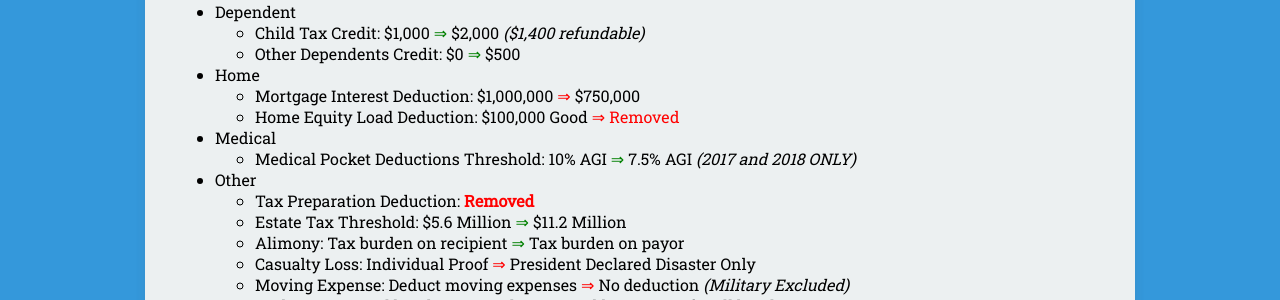
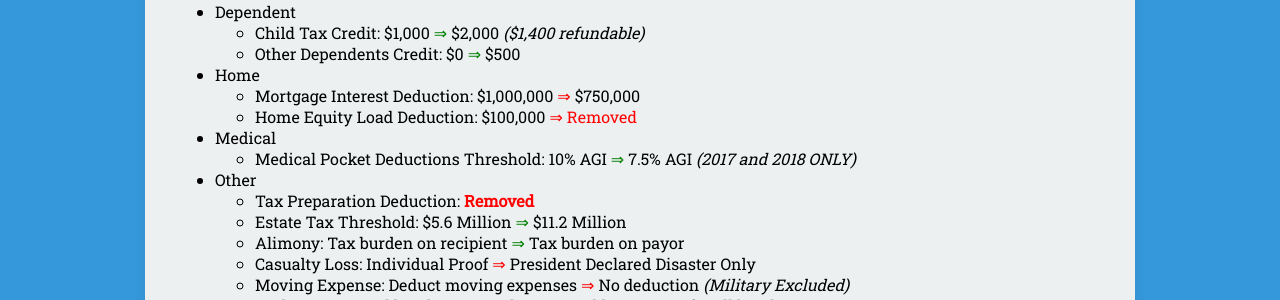
Before and after one commit to TheJambo/GlobalPatchNotes, a Jekyll site: the page built from _posts/2017-12-22-tax-cuts-and-jobs-act.md, in a window 1280 px wide. Shown: the part 501-801 px from the top of the page. Built offline with Jekyll 4.4.1, drawn with Linux system fonts in a browser that asks for light colours; nearby versions of some CDN libraries.

Commit message:
Removed excess verbage

```diff
--- a/_posts/2017-12-22-tax-cuts-and-jobs-act.md
+++ b/_posts/2017-12-22-tax-cuts-and-jobs-act.md
@@ -27,7 +27,7 @@ On December 22, 2017, President Trump signed the Tax Cuts and Jobs Act. This act
 	 - Other Dependents Credit: \$0 <span style="color:green">⇒</span> \$500
  - Home
 	 - Mortgage Interest Deduction: \$1,000,000 <span style="color:red">⇒</span> \$750,000
-	 - Home Equity Load Deduction: $100,000 Good <span style="color:red">⇒ Removed</span>
+	 - Home Equity Load Deduction: $100,000 <span style="color:red">⇒ Removed</span>
  - Medical
 	 - Medical Pocket Deductions Threshold: 10% AGI <span style="color:green">⇒</span> 7.5% AGI *(2017 and 2018 ONLY)*
  - Other
```
